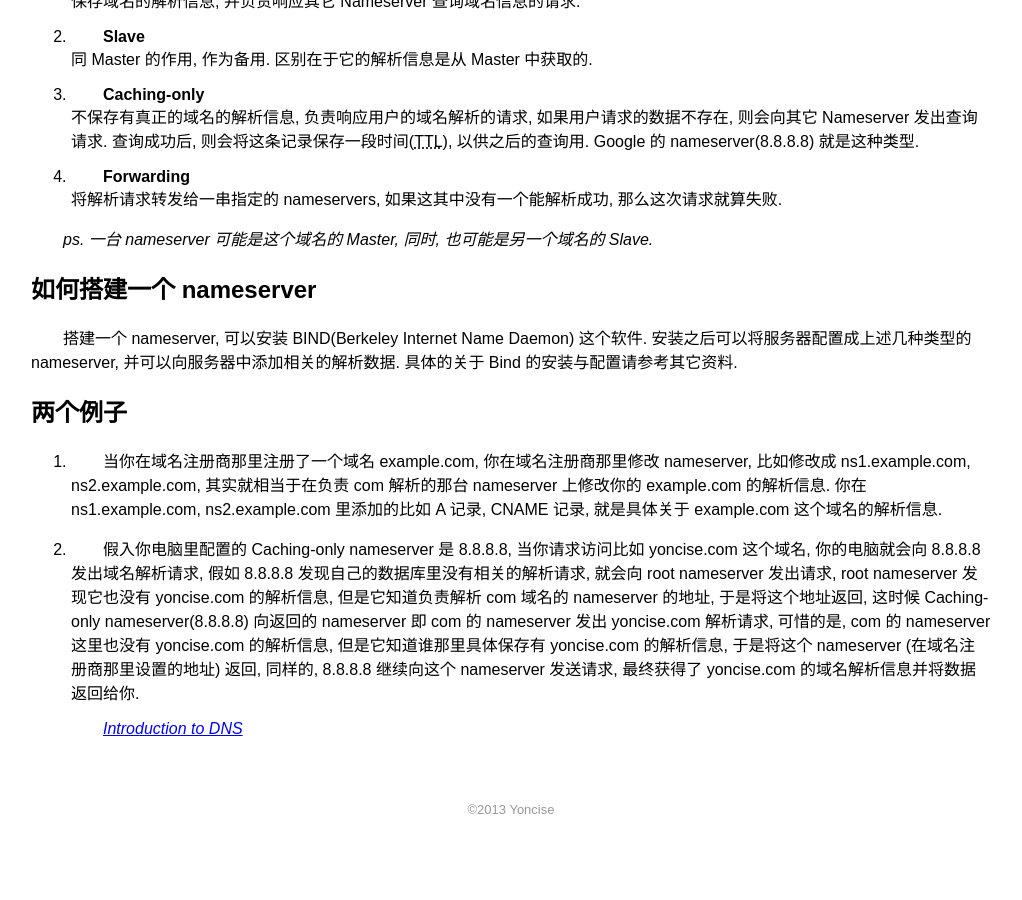
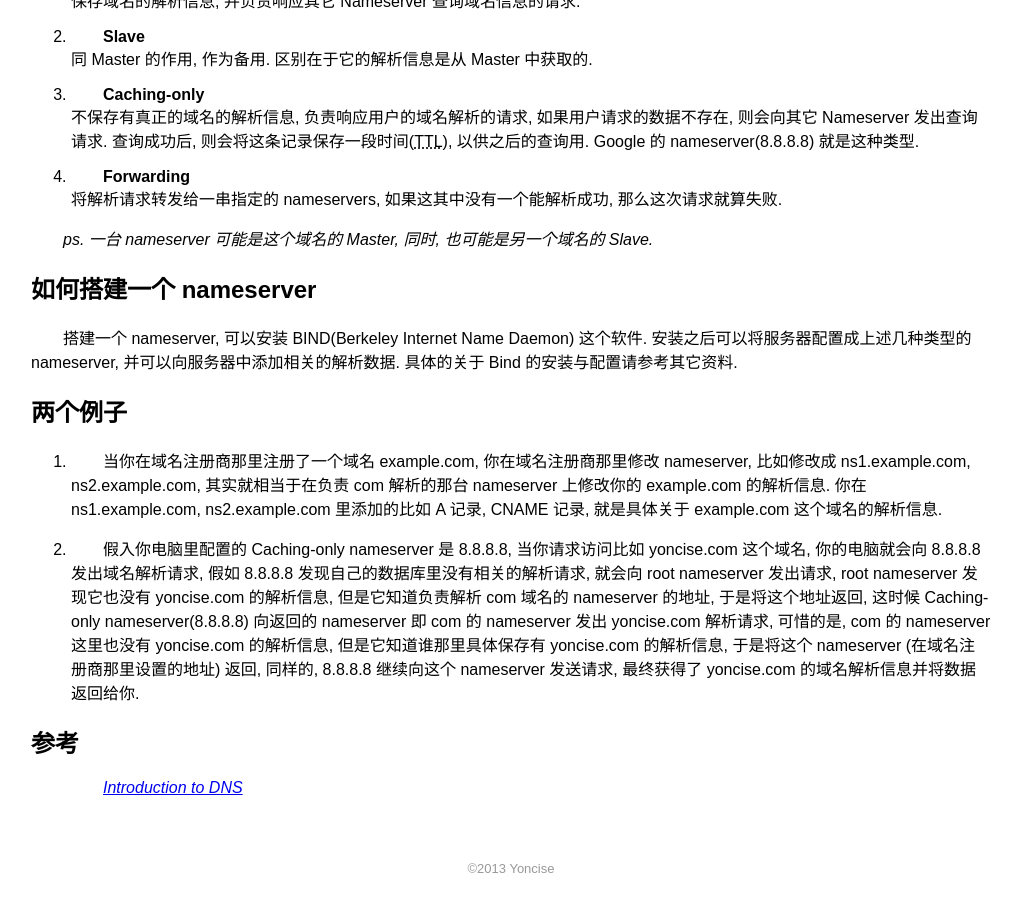
Before and after one commit to yoncise/yoncise.github.io, a Jekyll site: the page built from _posts/2013-07-03-DNS-和-Nameserver-的区别.md, in a window 1280 px wide and 900 px high, scrolled down 647 px. Shown: the whole window, without its empty margins (129-1151 px from the left). Built offline with Jekyll 4.4.1, drawn with Linux system fonts in a browser that asks for light colours; Markdown is read by kramdown in place of the engine named in the settings; before the commit the page ends 1488 px from its top, so only the background shows below that.

Commit message:
new post

```diff
--- a/_posts/2013-07-03-DNS-和-Nameserver-的区别.md
+++ b/_posts/2013-07-03-DNS-和-Nameserver-的区别.md
@@ -57,4 +57,6 @@ Google 的 nameserver(8.8.8.8) 就是这种类型.
 于是将这个 nameserver (在域名注册商那里设置的地址) 返回, 同样的, 8.8.8.8 继续向这个 nameserver 发送请求,
 最终获得了 yoncise.com 的域名解析信息并将数据返回给你.
 
+## 参考
+
 > [Introduction to DNS](http://www.centos.org/docs/5/html/5.2/Deployment_Guide/s1-bind-introduction.html)
```
